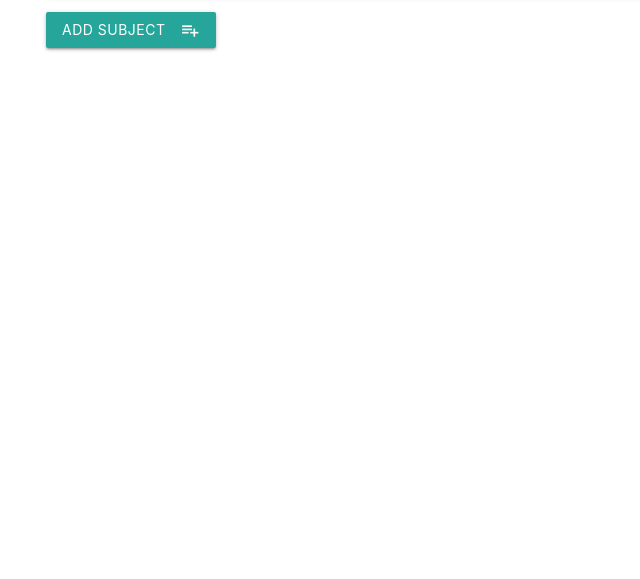
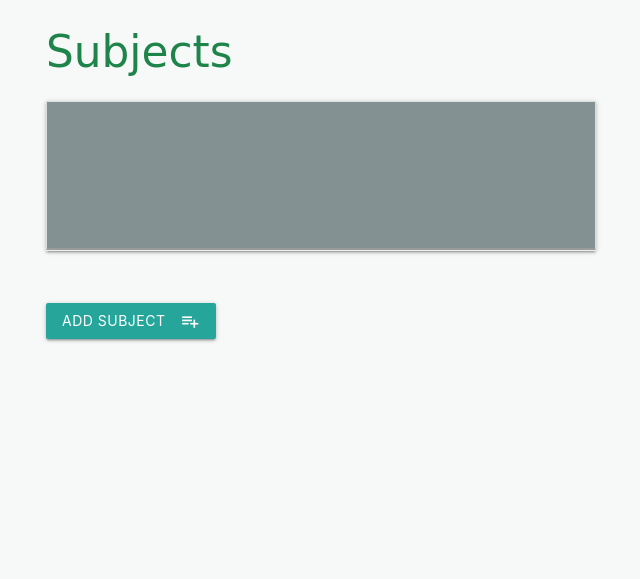
Before and after one commit to Nathanduggan/student-scribble-app, a Flask app: page /get_subjects in a window 1280 px wide. Shown: the part 185-764 px from the top of the page, without its empty margins (161-801 px from the left). Run offline with Flask 2, Linux system fonts and the light colour scheme; data that the repository does not hold is empty; some libraries are stand-ins or nearby versions.

Commit message:
Added Files and Updated them

```diff
--- a/app.py
+++ b/app.py
@@ -19,7 +19,7 @@
 @app.route('/add_note')
 def add_note():
     return render_template('addnotes.html',
-    notes=mongo.db.subjects.find())
+    subjects=mongo.db.subjects.find())
 
 
 
--- a/static/css/style.css
+++ b/static/css/style.css
@@ -1,38 +1,56 @@
-/* The sidebar menu */
-.sidenav {
-  height: 100%; /* Full-height: remove this if you want "auto" height */
-  width: 160px; /* Set the width of the sidebar */
-  position: fixed; /* Fixed Sidebar (stay in place on scroll) */
-  z-index: 1; /* Stay on top */
-  top: 0; /* Stay at the top */
-  left: 0;
-  background-color: #111; /* Black */
-  overflow-x: hidden; /* Disable horizontal scroll */
-  padding-top: 20px;
+.collapsible {
+  display: inline-block;
+  background-color: #839192;
+  color: white;
+  cursor: pointer;
+  padding: 5px;
+  width: 550px;
+  height: 150px;
+  border: groove;
+  text-align: center;
+  outline: none;
+  font-size: 15px;
 }
 
-/* The navigation menu links */
-.sidenav a {
-  padding: 6px 8px 6px 16px;
-  text-decoration: none;
-  font-size: 25px;
-  color: #818181;
-  display: block;
+strong {
+  font-size: 18px;
+  font-family: 'Indie Flower', cursive;
 }
 
-/* When you mouse over the navigation links, change their color */
-.sidenav a:hover
-  color: #f1f1f1;
+.collapsible-body {
+  font-family: 'Indie Flower', cursive;
+  padding: 0 10px;
+  display: none;
+  overflow: hidden;
+  background-color: #17A589;
 }
 
-/* Style page content */
-.main {
-  margin-left: 160px; /* Same as the width of the sidebar */
-  padding: 0px 10px;
+.header {
+  font-family: 'Indie Flower', cursive;
+  font-family: 'Modak', cursive;
+  color: #1E8449;
+
 }
 
-/* On smaller screens, where height is less than 450px, change the style of the sidebar (less padding and a smaller font size) */
-@media screen and (max-height: 450px) {
-  .sidenav {padding-top: 15px;}
-  .sidenav a {font-size: 18px;}
+.name {
+  font-family: 'Indie Flower', cursive;
+  color: #000;
+  padding-left: 30px;
+
+
+
 }
+
+.jumbotron {
+  color: #1E8449;
+  font-family: 'Baloo Bhai', cursive;
+}
+
+.brand-logo {
+  font-family: 'Modak', cursive;
+  color: #1E8449;
+}
+
+.add {
+  padding-top: 30px;
+}
--- a/templates/addsubject.html
+++ b/templates/addsubject.html
@@ -1,7 +1,7 @@
 {% extends 'base.html'%}
 
 {% block content %}
-<h3>Add Subjects</h3>
+<h3 class="header">Add Subjects</h3>
 <div class="row">
     <form action="{{ url_for('insert_subject')}}" method="POST" class="col s12">
         <div class="row">
--- a/templates/base.html
+++ b/templates/base.html
@@ -9,13 +9,19 @@
      <link href="https://fonts.googleapis.com/icon?family=Material+Icons"
       rel="stylesheet">
      <link rel="stylesheet" href="https://cdnjs.cloudflare.com/ajax/libs/materialize/1.0.0/css/materialize.min.css">
-
+   <style>
+body  {
+  background-color: #F7F9F9;
+}
+</style>
     <title>Student Scribble</title>
 </head>
 <body>
 
+
+
         <nav>
-    <div class=" nav-wrapper">
+    <div class="container nav-wrapper">
       <a href="{{url_for('get_notes')}}" class="brand-logo center">Student Scribble</a>
       <ul class="left hide-on-med-and-down">
         <li><a href="{{url_for('get_notes')}}">Home</a></li>
@@ -29,18 +35,13 @@
       </ul>
     </div>
   </nav>
-          <!-- Side navigation -->
-          <div class="sidenav">
-            <a href="#">About</a>
-            <a href="#">Services</a>
-            <a href="#">Clients</a>
-            <a href="#">Contact</a>
-          </div>
 
-          <!-- Page content -->
-          <div class="main">
-            ...
-          </div>
+  <div>
+    <img src="imges/pencil.png" height="120" width="600">
+  </div>
+
+
+
 
    <div class="container">
   {% block content %} {% endblock %}
@@ -49,13 +50,7 @@
 
 
 
-  <!-- Menu Toggle Script -->
-  <script>
-    $("#menu-toggle").click(function(e) {
-      e.preventDefault();
-      $("#wrapper").toggleClass("toggled");
-    });
-  </script>
+
 
 </body>
 
@@ -97,5 +92,19 @@
     $('.dropdown-trigger').dropdown();
 
 
+var coll = document.getElementsByClassName("collapsible");
+var i;
+
+for (i = 0; i < coll.length; i++) {
+  coll[i].addEventListener("click", function() {
+    this.classList.toggle("active");
+    var content = this.nextElementSibling;
+    if (content.style.display === "block") {
+      content.style.display = "none";
+    } else {
+      content.style.display = "block";
+    }
+  });
+}
 
     </script>
--- a/templates/subjects.html
+++ b/templates/subjects.html
@@ -2,7 +2,7 @@
 
 <div>
 
-    <h3>Subjects</h3>
+    <h3 class="header">Subjects</h3>
 
 </nav>
 
@@ -18,21 +18,27 @@
 
 
             </div>
-            <div class=" col 9">
+            <div class="name col 9">
                 <strong>{{subject.subject_name}}</strong>
             </div>
 
+
+
     {% endfor %}
 
-</ul>
+    </ul>
 
-</div>
-
-<div class="row">
+    <div class="add row">
     <a href="{{url_for('new_subject')}}" class="waves-effect waves-light btn">
         <i class="material-icons right">playlist_add</i>Add Subject</a>
 
 </div>
 
 
+
+
+
+
+
+
 {% endblock %}
```
Also changed, not shown: templates/notes.html (+11 -9 lines).
